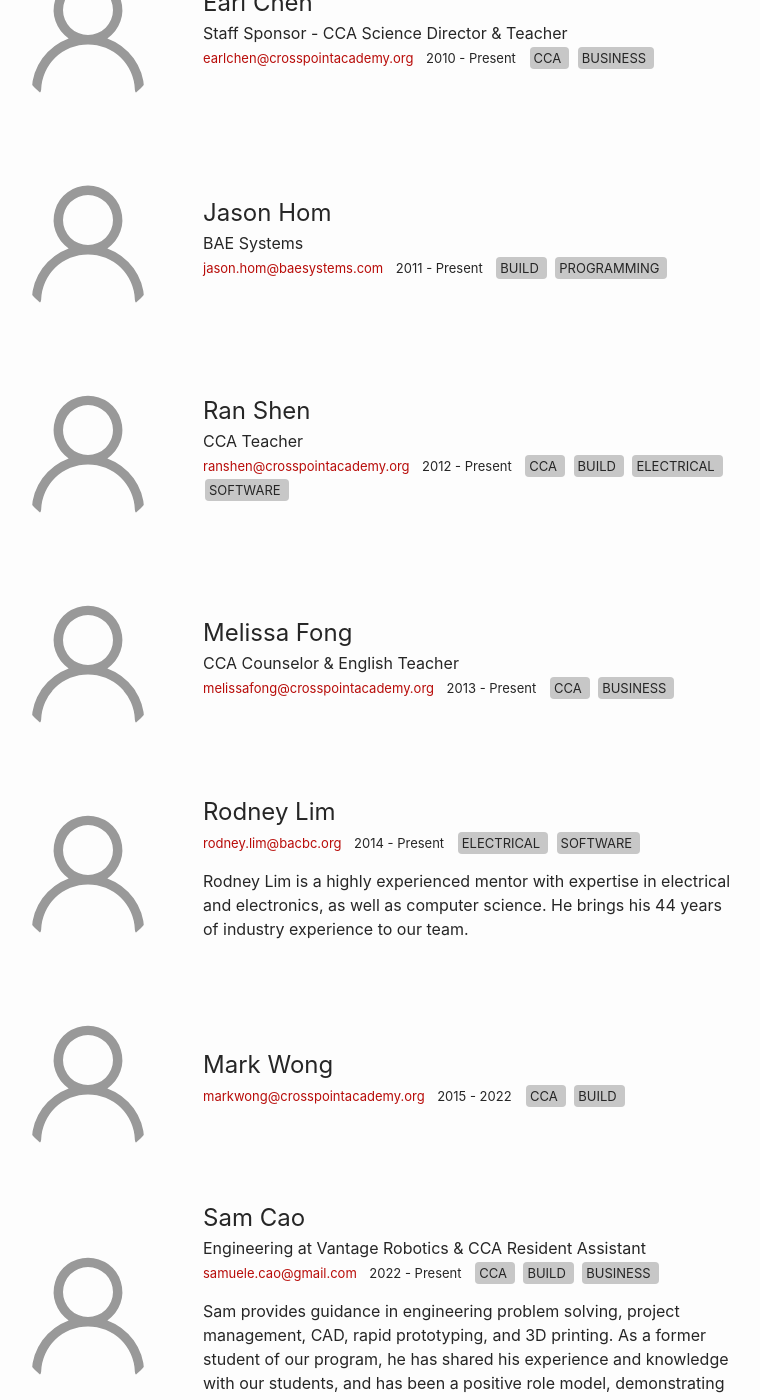
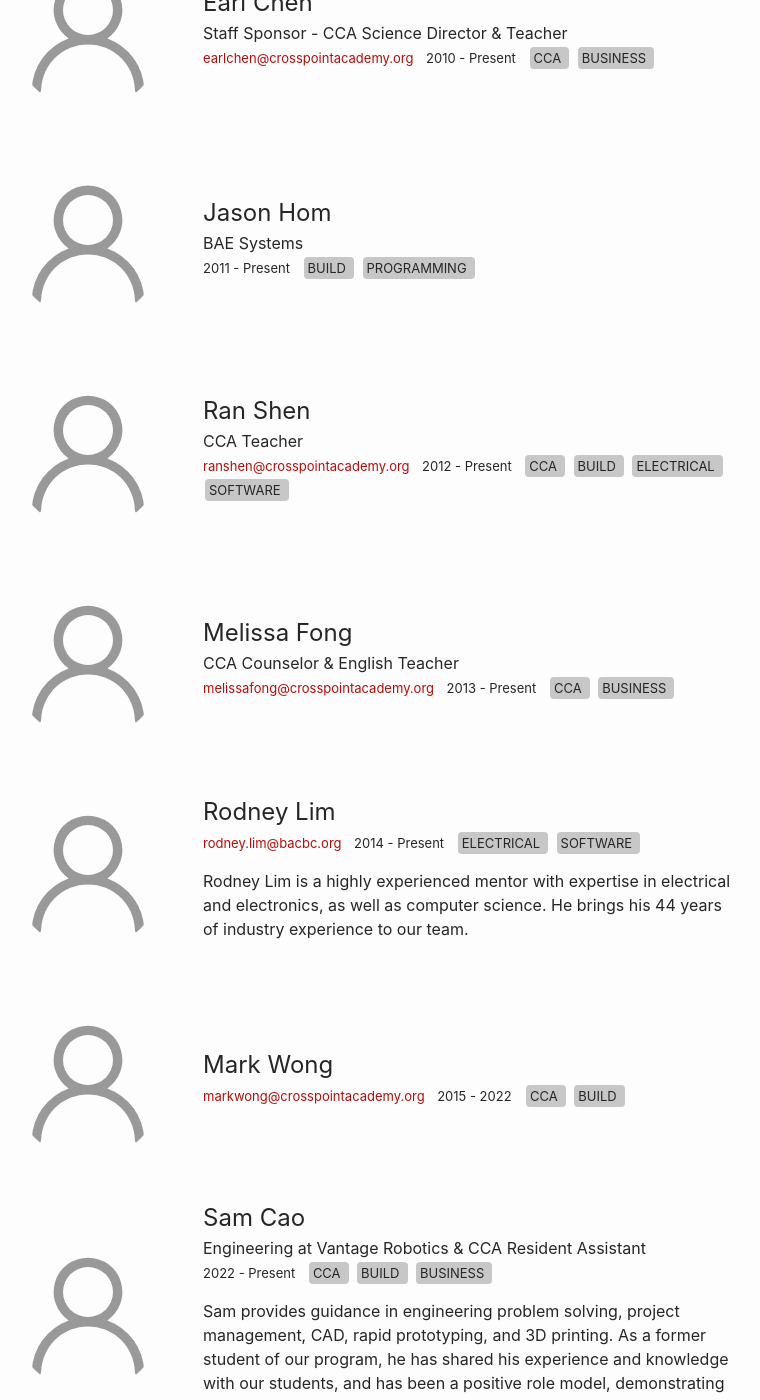
Before and after one commit to frc2204/website, a Jekyll site: the page built from members.md, in a window 1280 px wide and 1400 px high, scrolled down 580 px. Shown: the whole window, without its empty margins (277-1037 px from the left). Built offline with Jekyll 4.4.1, drawn with Linux system fonts in a browser that asks for light colours.

Commit message:
Hide emails

```diff
--- a/_mentors/jhom.md
+++ b/_mentors/jhom.md
@@ -1,6 +1,5 @@
 ---
 name: Jason Hom
-email: jason.hom@baesystems.com
 job: BAE Systems
 year_started: 2011
 tags:
--- a/_mentors/scao.md
+++ b/_mentors/scao.md
@@ -1,6 +1,5 @@
 ---
 name: Sam Cao
-email: samuele.cao@gmail.com
 job: Engineering at Vantage Robotics & CCA Resident Assistant
 year_started: 2022
 tags:
```
